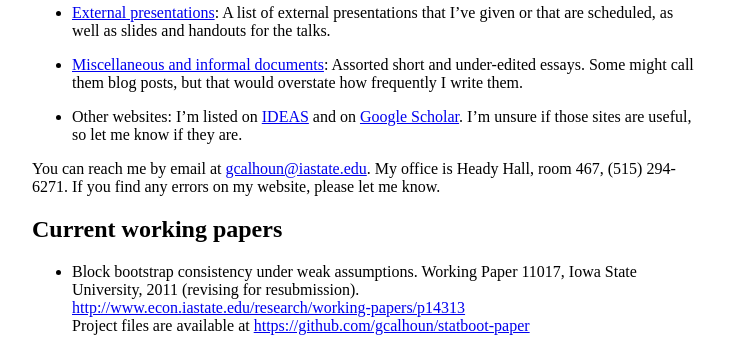
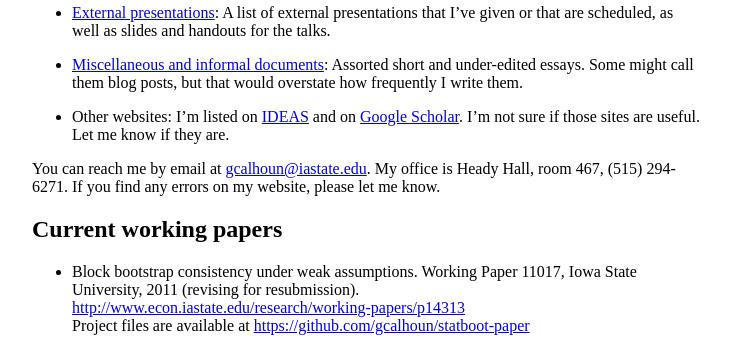
Before and after one commit to mmkuang/grayclhn.github.io, a Jekyll site: the page built from index.md, in a window 1280 px wide. Shown: the part 530-867 px from the top of the page, without its empty margins (272-1007 px from the left). Built offline with Jekyll 4.4.1, drawn with Linux system fonts in a browser that asks for light colours.

Commit message:
Tweaked wording on main page

```diff
--- a/index.md
+++ b/index.md
@@ -49,7 +49,7 @@ the following items:
 * Other websites: I'm listed on [IDEAS](http://ideas.repec.org/f/pca491.html)
   and on [Google
   Scholar](http://scholar.google.com/citations?hl=en&user=OS8d9ycAAAAJ).
-  I'm unsure if those sites are useful, so let me know if they are.
+  I'm not sure if those sites are useful.  Let me know if they are.
 
 You can reach me by email at <gcalhoun@iastate.edu>.  My office is
 Heady Hall, room 467, (515) 294-6271.  If you find any errors on my
```
